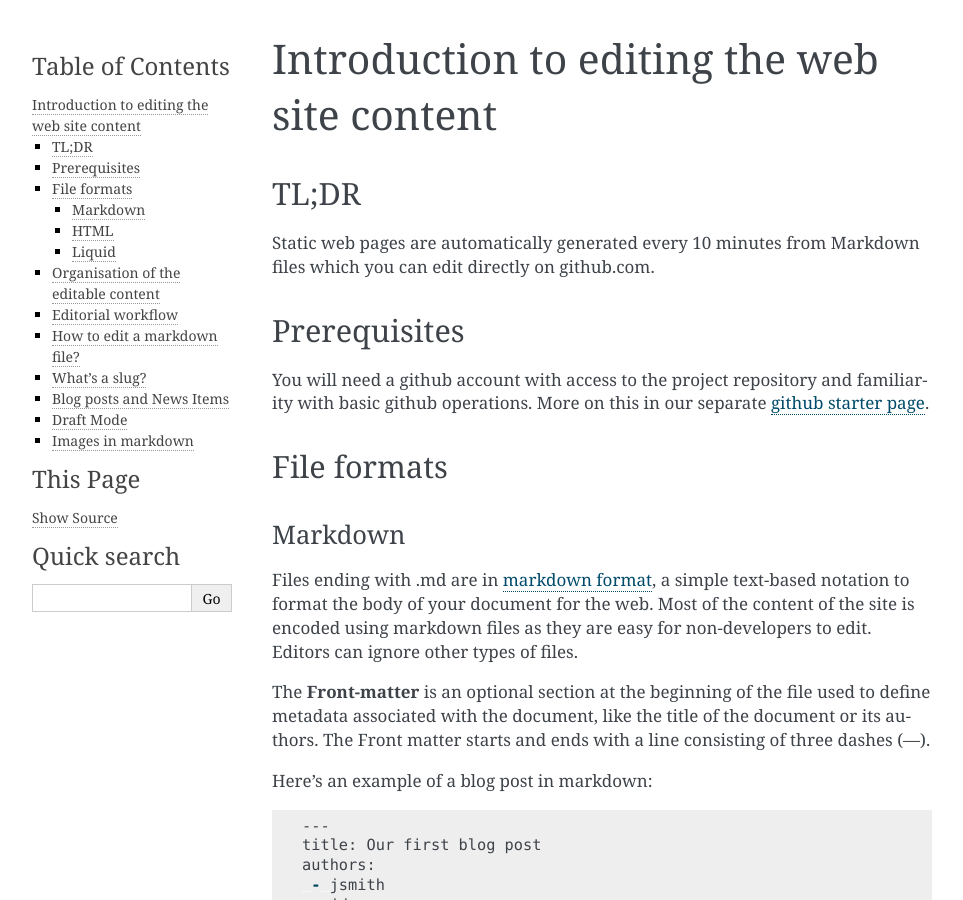
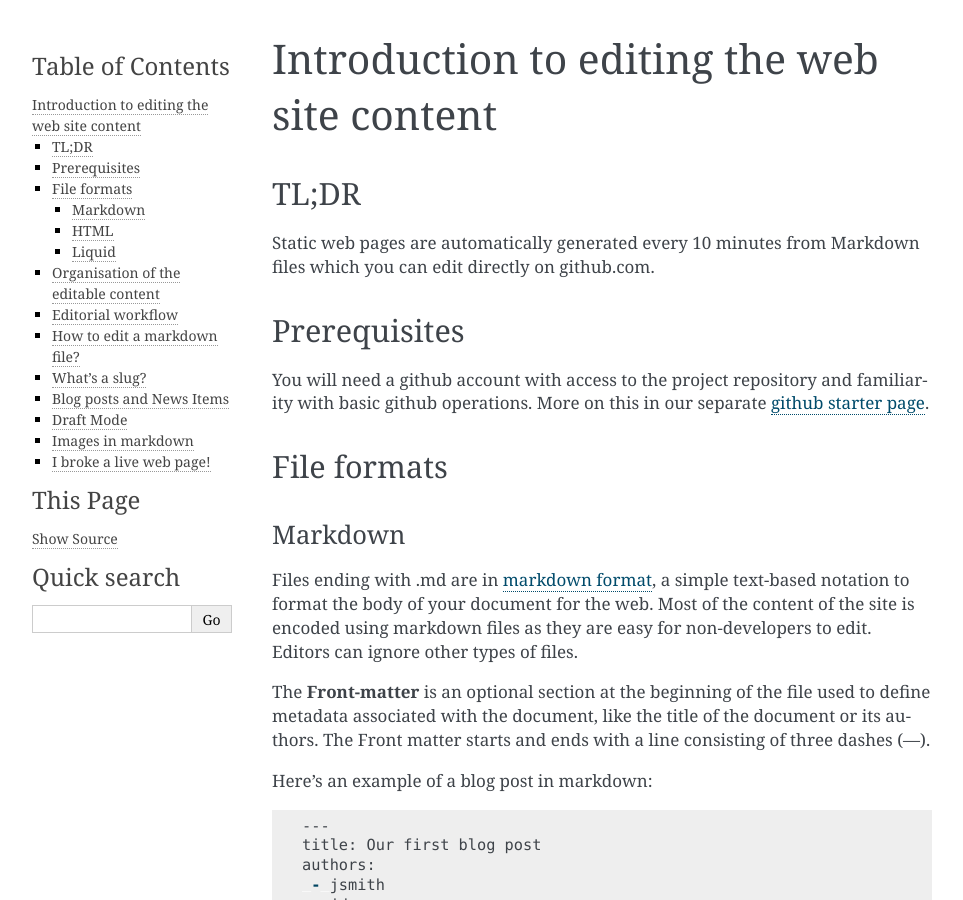
Before and after one commit to kingsdigitallab/reusable-components, a Sphinx documentation site: the page built from docs/howto/editing-markdown-files-on-github.rst, in a window 1280 px wide and 900 px high. Shown: the whole window, without its empty margins (148-1111 px from the left). Built offline with Sphinx 7.4.7, drawn with Linux system fonts in a browser that asks for light colours; some of the changed text lies outside the part shown.

Commit message:
Update editing-markdown-files-on-github.rst

```diff
--- a/docs/howto/editing-markdown-files-on-github.rst
+++ b/docs/howto/editing-markdown-files-on-github.rst
@@ -188,3 +188,8 @@ Here's an example:
     ![A 15th-century stone manor house]({{ "/assets/img/home/Hipswell-Hall-st.jpg" | url }} "Hipswell Hall, where Alice lived with her mother <br> &copy; Suzanne Trill"){.media-left}
 
 As illustrated above, you can use <br> in the caption to break lines.
+
+I broke a live web page!
+-------------------------
+
+TODO
```
